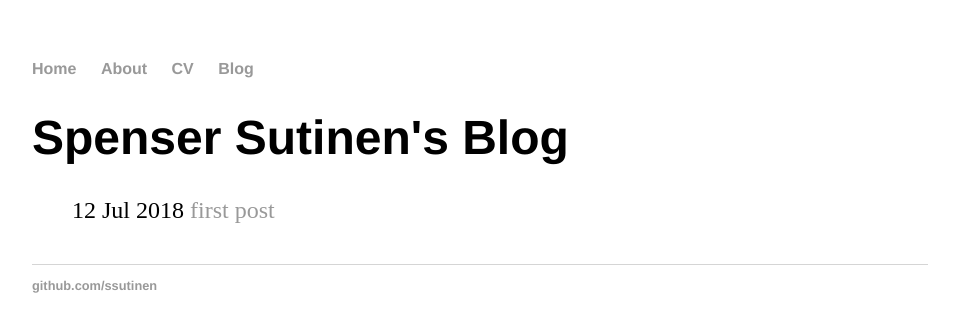
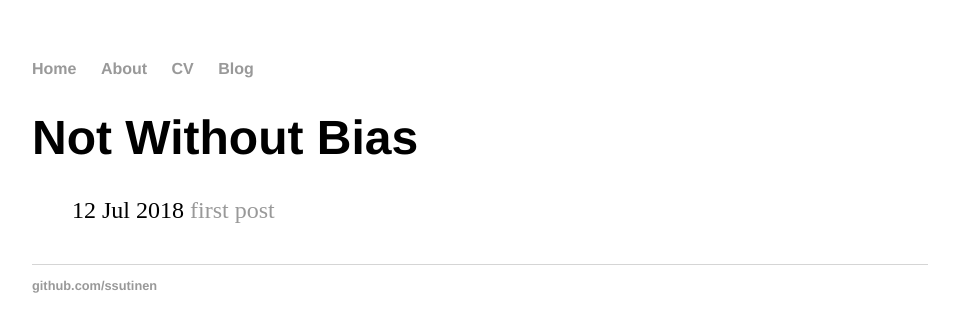
Before and after one commit to ssutinen/ssutinen.github.io, a Jekyll site: the page built from blog/index.html, in a window 1280 px wide. Shown: the top 332 px of the page, without its empty margins (160-1119 px from the left). Built offline with Jekyll 4.4.1, drawn with Linux system fonts in a browser that asks for light colours.

Commit message:
Update index.html

```diff
--- a/blog/index.html
+++ b/blog/index.html
@@ -1,6 +1,6 @@
 ---
 layout: default
-title: Spenser Sutinen's Blog
+title: Not Without Bias
 ---
 <h1>{{ page.title }}</h1>
 	<ul class="posts">
```
